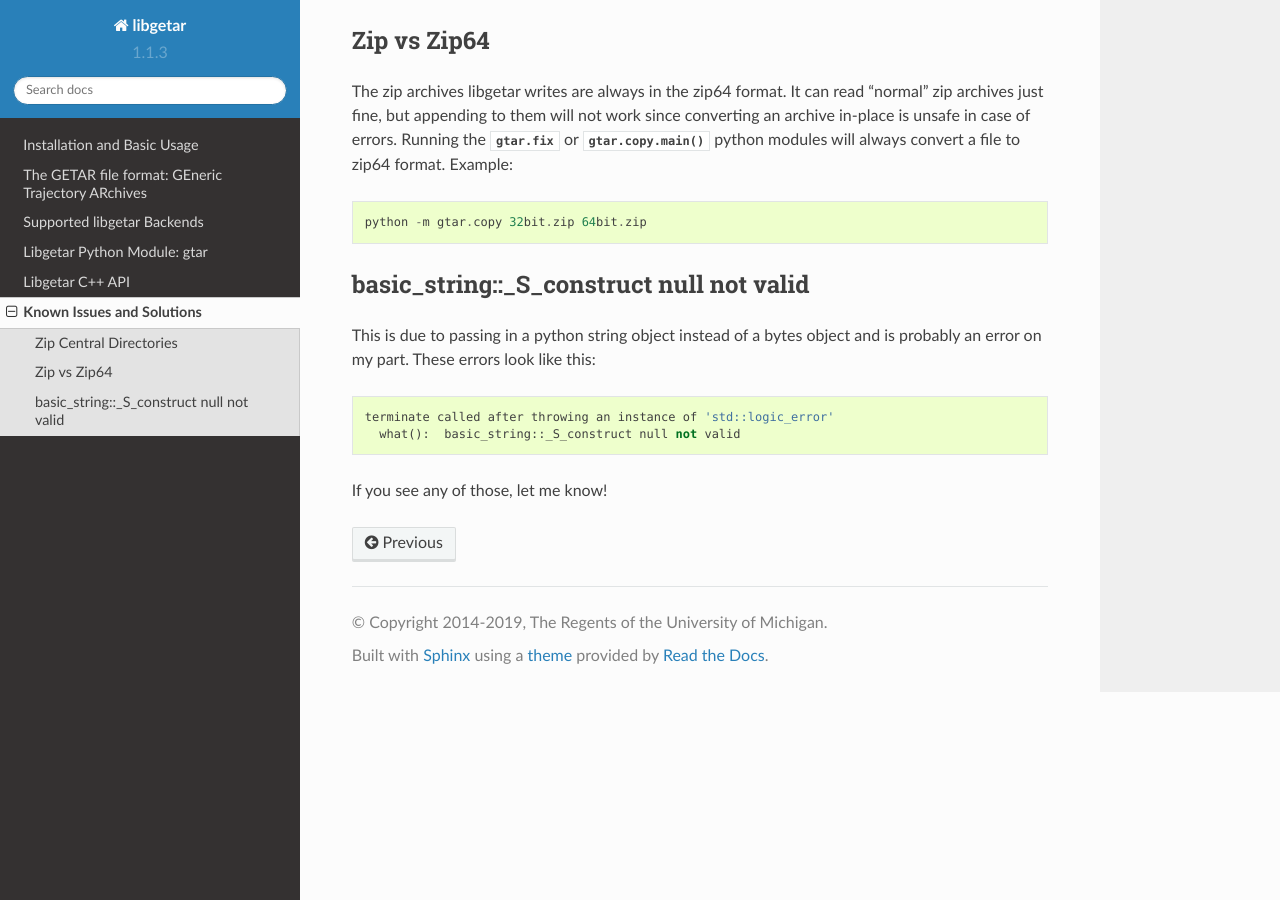
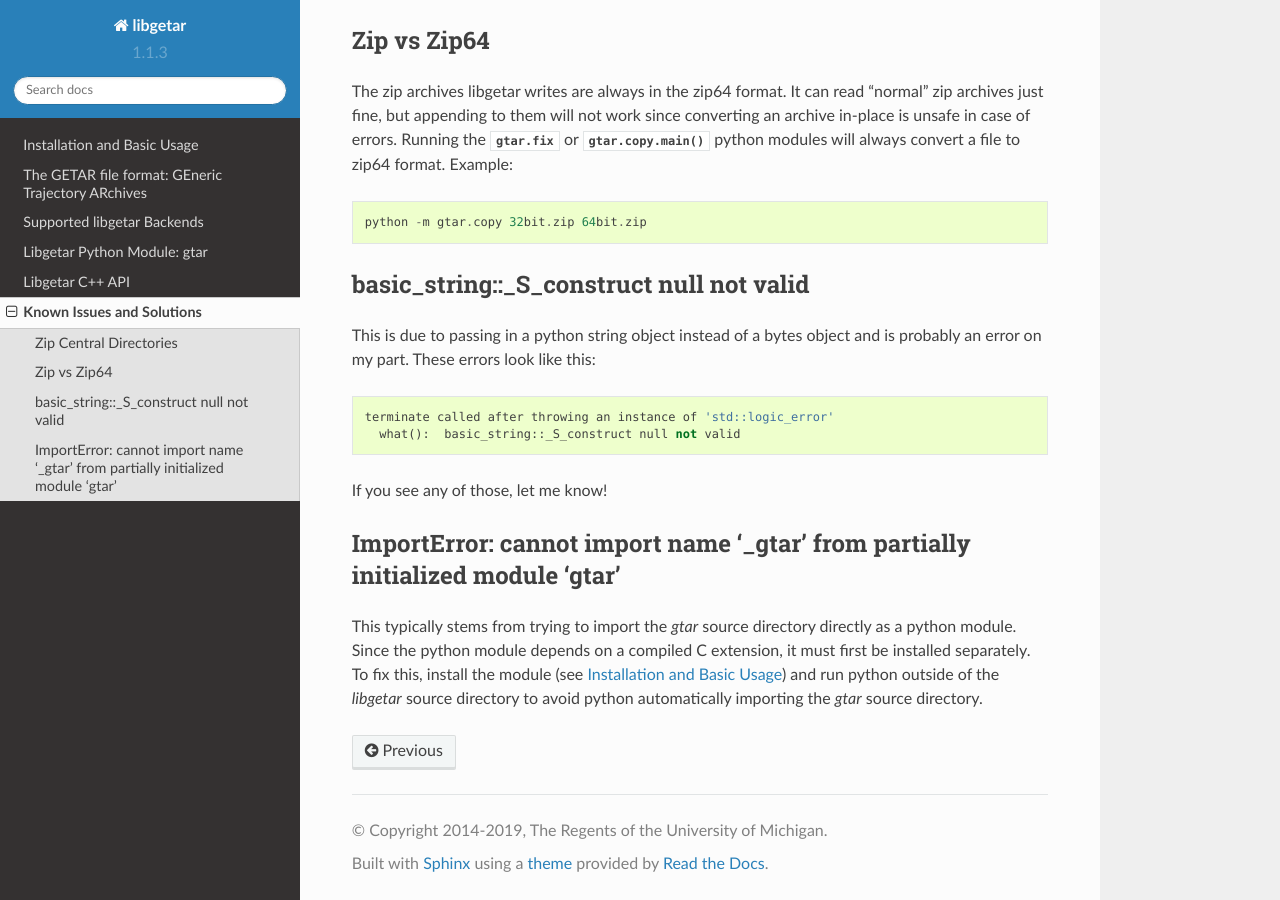
Before and after one commit to glotzerlab/libgetar, a Sphinx documentation site: the page built from doc/source/issues.rst, in a window 1280 px wide and 900 px high, scrolled down 650 px. Built offline with Sphinx 7.4.7 and the Read the Docs theme 2.0.0, drawn with Linux system fonts in a browser that asks for light colours.

Commit message:
Add documentation note about running from source directory

```diff
--- a/doc/source/issues.rst
+++ b/doc/source/issues.rst
@@ -63,3 +63,13 @@ this:
      what():  basic_string::_S_construct null not valid
 
 If you see any of those, let me know!
+
+ImportError: cannot import name '_gtar' from partially initialized module 'gtar'
+================================================================================
+
+This typically stems from trying to import the `gtar` source directory
+directly as a python module. Since the python module depends on a
+compiled C extension, it must first be installed separately. To fix
+this, install the module (see :doc:`inst`) and run python outside of
+the `libgetar` source directory to avoid python automatically
+importing the `gtar` source directory.
```
